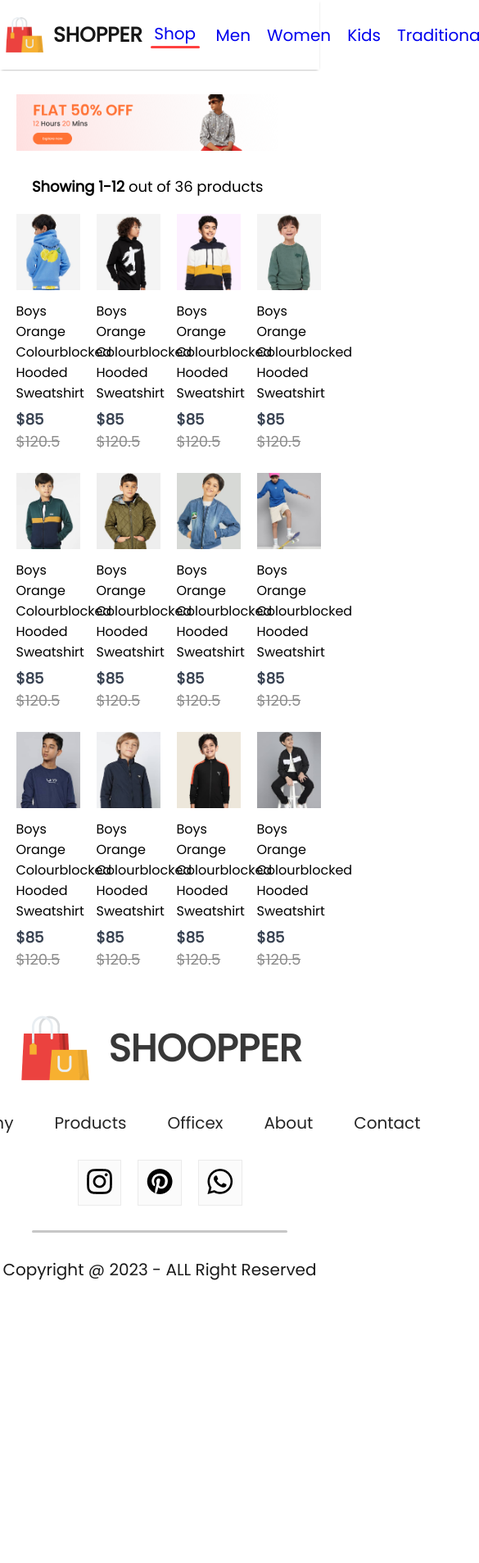
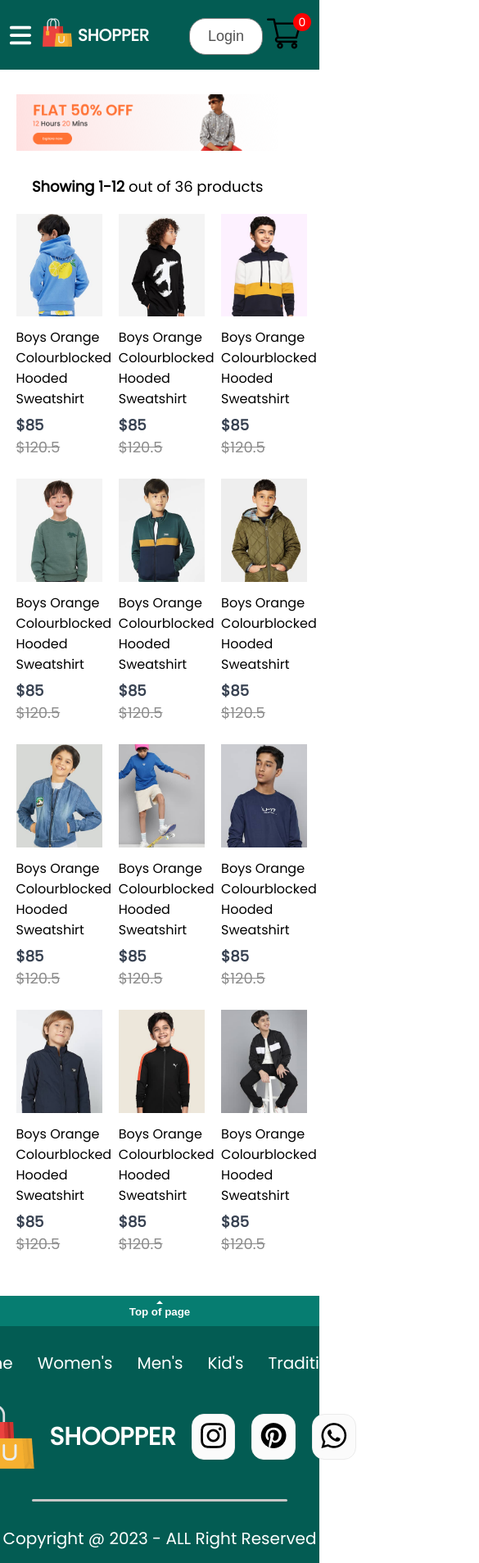
Before and after one commit to Demessie-12/ecommerce, a React (Create React App) app: page /Kids in a window 390 px wide. Shown: the top 1907 px of the page at 82% size, 585 px wide, since content can reach past the window. Before the commit the page ends 1579 px from the top, so only its background shows below. Built offline with nearby package versions, Linux system fonts and the light colour scheme.

Commit message:
upto 500px

```diff
--- a/package.json
+++ b/package.json
@@ -9,6 +9,7 @@
     "js-cookie": "^3.0.5",
     "react": "^18.2.0",
     "react-dom": "^18.2.0",
+    "react-icons": "^5.0.1",
     "react-router-dom": "^6.17.0",
     "react-scripts": "5.0.1",
     "web-vitals": "^2.1.4"
--- a/src/App.js
+++ b/src/App.js
@@ -1,57 +1,73 @@
-import './App.css';
-import Navbar from './Components/Navbar/Navbar';
-import { BrowserRouter, Routes, Route } from 'react-router-dom';
-import { Shop } from './Pages/Shop';
-import { ShopCatagory } from './Pages/ShopCatagory';
-import { Product } from './Pages/Product';
-import { Cart } from './Pages/Cart';
-import { LoginSignup } from './Pages/LoginSignup';
-import Footer from './Components/Footer/Footer';
-import men_banner from "./Components/Assets/banner_mens.png"
-import women_banner from "./Components/Assets/banner_women.png"
-import kid_banner from "./Components/Assets/banner_kids.png"
-import ethiopia_banner from "./Components/Assets/banner_ethiopia.jpg"
-import arab_banner from "./Components/Assets/banner_arab.jpg"
-import indian_banner from "./Components/Assets/banner_indian.jpg"
-import nigeria_banner from "./Components/Assets/banner_nigerian.jpg"
-import { ShopContext } from './Context/ShopContext';
-import { useContext } from 'react';
+import "./App.css";
+import Navbar from "./Components/Navbar/Navbar";
+import { BrowserRouter, Routes, Route } from "react-router-dom";
+import { Shop } from "./Pages/Shop";
+import { ShopCatagory } from "./Pages/ShopCatagory";
+import { Product } from "./Pages/Product";
+import { Cart } from "./Pages/Cart";
+import { LoginSignup } from "./Pages/LoginSignup";
+import Footer from "./Components/Footer/Footer";
+import men_banner from "./Components/Assets/banner_mens.png";
+import women_banner from "./Components/Assets/banner_women.png";
+import kid_banner from "./Components/Assets/banner_kids.png";
+import ethiopia_banner from "./Components/Assets/banner_ethiopia.jpg";
+import arab_banner from "./Components/Assets/banner_arab.jpg";
+import indian_banner from "./Components/Assets/banner_indian.jpg";
+import nigeria_banner from "./Components/Assets/banner_nigerian.jpg";
+import { ShopContext } from "./Context/ShopContext";
+import { useContext, useState } from "react";
 
 // import { ShopCatagory } from './Pages/ShopCatagory';
 
 function App() {
-  const {tradition} = useContext(ShopContext)
+  const { tradition } = useContext(ShopContext);
+  const [isopen, setIsOpen] = useState(false);
 
-  const tradition_banner = (nation)=> {
-    if(nation === "ethiopia") {
-      return ethiopia_banner
+  const tradition_banner = (nation) => {
+    if (nation === "ethiopia") {
+      return ethiopia_banner;
+    } else if (nation === "indian") {
+      return indian_banner;
+    } else if (nation === "arab") {
+      return arab_banner;
+    } else if (nation === "nigeria") {
+      return nigeria_banner;
     }
-    else if (nation === "indian") {
-      return indian_banner
-    }
-    else if (nation === "arab") {
-      return arab_banner
-    }
-    else if (nation === "nigeria") {
-      return nigeria_banner
-    }
-  }
+  };
 
   return (
     <div>
       <BrowserRouter>
-        <Navbar/>
+        <Navbar isopen={isopen} setIsOpen={setIsOpen} />
         <Routes>
-          <Route path='/' element={<Shop/>}/>
-          <Route path='/mens' element={<ShopCatagory banner={men_banner} category="men"/>}/>
-          <Route path='/womens' element={<ShopCatagory banner={women_banner} category="women"/>}/>
-          <Route path='/Kids' element={<ShopCatagory banner={kid_banner} category="kid"/>}/>
-          <Route path='/traditionals' element={<ShopCatagory banner={tradition_banner(tradition)} category={tradition} dropdown="yes"/>}/>
-          <Route path='/product' element={<Product/>}>
-            <Route path=':productId' element={<Product/>}/>
+          <Route path="/" element={<Shop />} />
+          <Route
+            path="/mens"
+            element={<ShopCatagory banner={men_banner} category="men" />}
+          />
+          <Route
+            path="/womens"
+            element={<ShopCatagory banner={women_banner} category="women" />}
+          />
+          <Route
+            path="/Kids"
+            element={<ShopCatagory banner={kid_banner} category="kid" />}
+          />
+          <Route
+            path="/traditionals"
+            element={
+              <ShopCatagory
+                banner={tradition_banner(tradition)}
+                category={tradition}
+                dropdown="yes"
+              />
+            }
+          />
+          <Route path="/product" element={<Product />}>
+            <Route path=":productId" element={<Product />} />
           </Route>
-          <Route path='/cart' element={<Cart/>}/>
-          <Route path='/login' element={<LoginSignup/>}/>
+          <Route path="/cart" element={<Cart />} />
+          <Route path="/login" element={<LoginSignup />} />
         </Routes>
         <Footer />
       </BrowserRouter>
--- a/src/Components/Footer/Footer.css
+++ b/src/Components/Footer/Footer.css
@@ -5,37 +5,67 @@
   align-items: center;
   gap: 30px;
   margin-top: 50px;
+  background-color: #035c53;
+  color: white;
 }
+.goto-top {
+  display: flex;
+  flex-direction: column;
+  width: 100%;
+  align-items: center;
+  justify-content: center;
+  background-color: #067d71;
+  /* cursor: pointer; */
+  color: white;
+}
+.goto-top button {
+  background-color: transparent;
+  border: none;
+  margin-top: -5px;
+  padding-bottom: 10px;
+  font-weight: 600;
+  color: white;
+  cursor: pointer;
+}
+/* .goto-top button:target {
+  transition: 1.6s;
+} */
 .footer-logo {
   display: flex;
   align-items: center;
-    gap: 20px;
+  gap: 15px;
 }
 .footer-logo p {
-    color: #383838;
-    font-size: 46px;
+  font-size: 30px;
   font-weight: 700;
 }
-.footer-links{
+.footer-links {
   display: flex;
   list-style: none;
-    gap: 50px;
-    color: #252525;
+  gap: 30px;
   font-size: 20px;
+  padding: 0;
 }
-.footer-links li{
+.footer-links li {
   cursor: pointer;
+}
+.footer-links li Link {
+  color: white;
 }
 .footer-social-icon {
   display: flex;
   gap: 20px;
+  height: 100%;
+  align-items: center;
 }
 .footer-icon-container {
+  height: 100%;
   padding: 10px;
   padding-bottom: 6px;
   background: #fbfbfb;
   border: 1px solid #ebebeb;
   cursor: pointer;
+  border-radius: 15px;
 }
 
 .footer-copyright {
@@ -44,7 +74,6 @@
   align-items: center;
   gap: 30px;
   width: 100%;
-    color: #1a1a1a;
   font-size: 20px;
   margin-bottom: 15px;
 }
--- a/src/Components/Footer/Footer.js
+++ b/src/Components/Footer/Footer.js
@@ -1,26 +1,76 @@
-import React from 'react'
-import "./Footer.css"
-import footer_logo from "../Assets/logo_big.png"
-import instagram_icon from "../Assets/instagram_icon.png"
-import pinterest_icon from "../Assets/pintester_icon.png"
-import whatsapp_icon from "../Assets/whatsapp_icon.png"
-
+import React, { useContext } from "react";
+import "./Footer.css";
+import footer_logo from "../Assets/logo_big.png";
+import instagram_icon from "../Assets/instagram_icon.png";
+import pinterest_icon from "../Assets/pintester_icon.png";
+import whatsapp_icon from "../Assets/whatsapp_icon.png";
+import { IoMdArrowDropup } from "react-icons/io";
+import { Link } from "react-router-dom";
+import { ShopContext } from "../../Context/ShopContext";
 
 const Footer = () => {
+  const { SetMenufunction } = useContext(ShopContext);
   return (
-    <div className='footer'>
+    <div className="footer">
+      <div className="goto-top">
+        <IoMdArrowDropup />
+        <button onClick={() => window.scrollTo(0, 0)}>Top of page</button>
+      </div>
+      <ul className="footer-links">
+        <li
+          onClick={() => {
+            SetMenufunction("shop");
+          }}
+        >
+          <Link style={{ textDecoration: "none", color: "white" }} to="/">
+            Home
+          </Link>
+        </li>
+        <li
+          onClick={() => {
+            SetMenufunction("womens");
+          }}
+        >
+          <Link style={{ textDecoration: "none", color: "white" }} to="/womens">
+            Women's
+          </Link>
+        </li>
+        <li
+          onClick={() => {
+            SetMenufunction("mens");
+          }}
+        >
+          <Link style={{ textDecoration: "none", color: "white" }} to="/mens">
+            Men's
+          </Link>
+        </li>
+        <li
+          onClick={() => {
+            SetMenufunction("kids");
+          }}
+        >
+          <Link style={{ textDecoration: "none", color: "white" }} to="/kids">
+            Kid's
+          </Link>
+        </li>
+        <li
+          onClick={() => {
+            SetMenufunction("traditionals");
+          }}
+        >
+          <Link
+            style={{ textDecoration: "none", color: "white" }}
+            to="/traditionals"
+          >
+            Traditional
+          </Link>
+        </li>
+      </ul>
+      <div className="footer-social-icon">
         <div className="footer-logo">
           <img src={footer_logo} alt="" />
           <p>SHOOPPER</p>
         </div>
-        <ul className="footer-links">
-            <li>Company</li>
-            <li>Products</li>
-            <li>Officex</li>
-            <li>About</li>
-            <li>Contact</li>
-        </ul>
-        <div className="footer-social-icon">
         <div className="footer-icon-container">
           <img src={instagram_icon} alt="" />
         </div>
@@ -36,7 +86,7 @@ const Footer = () => {
         <p>Copyright @ 2023 - ALL Right Reserved</p>
       </div>
     </div>
-  )
-}
+  );
+};
 
-export default Footer
+export default Footer;
--- a/src/Components/Item/Item.css
+++ b/src/Components/Item/Item.css
@@ -45,6 +45,10 @@
   height: 30px;
   margin: 10px 15px 0;
   cursor: pointer;
+
+  @media screen and (max-width: 768px) {
+    margin: 10px 0;
+  }
 }
 .item:hover {
   transform: scale(1.05);
--- a/src/Components/Navbar/Navbar.css
+++ b/src/Components/Navbar/Navbar.css
@@ -4,27 +4,54 @@
   padding: 16px;
   box-shadow: 0 1px 3px -2px black;
   height: 65px;
+  background-color: #035c53;
 
   @media screen and (max-width: 1100px) {
     padding: 10px 5px;
   }
+  @media screen and (max-width: 768px) {
+    padding: 10px 0;
+    justify-content: start;
+    box-shadow: none;
+  }
 }
+
+.Nav-icon {
+  display: none;
+  @media screen and (max-width: 768px) {
+    display: flex;
+    font-size: 30px;
+    justify-content: center;
+    align-items: center;
+    color: white;
+    padding-left: 10px;
+  }
+}
+
 .nav-logo {
   display: flex;
   align-items: center;
   gap: 10px;
 
-  @media screen and (max-width: 1100px) {
-    /* width: 50px; */
+  @media screen and (max-width: 768px) {
+    gap: 5px;
   }
 }
+
 .nav-logo img {
   @media screen and (max-width: 1100px) {
     width: 50px;
+    align-items: center;
+    margin-left: 15px;
+    padding-bottom: 5px;
+  }
+  @media screen and (max-width: 768px) {
+    width: 40px;
+    margin-left: 10px;
   }
 }
 .nav-logo p {
-  color: #171717;
+  color: white;
   font-size: 38px;
   font-weight: 600;
 
@@ -32,13 +59,16 @@
     font-size: 25px;
     margin-right: 10px;
   }
+  @media screen and (max-width: 768px) {
+    font-size: 20px;
+  }
 }
 .nav-menu {
   display: flex;
   align-items: center;
   list-style: none;
   gap: 50px;
-  color: #626262;
+  color: white;
   font-size: 20px;
   font-weight: 500px;
 
@@ -46,19 +76,27 @@
     gap: 20px;
     padding: 0;
   }
+
+  @media screen and (max-width: 768px) {
+    display: none;
+  }
 }
 .nav-menu li {
   display: flex;
   flex-direction: column;
   align-items: center;
   justify-content: center;
-  color: #626262;
+  color: white;
   gap: 3px;
   cursor: pointer;
 
   @media screen and (max-width: 1100px) {
     gap: 0px;
   }
+}
+
+.nav-menu li a {
+  color: white;
 }
 .nav-menu hr {
   border: none;
@@ -78,6 +116,12 @@
 
   @media screen and (max-width: 1100px) {
     gap: 5px;
+  }
+  @media screen and (max-width: 768px) {
+    gap: 5px;
+    position: absolute;
+    right: 10px;
+    top: 20px;
   }
 }
 .nav-login-cart button {
--- a/src/Components/Navbar/Navbar.jsx
+++ b/src/Components/Navbar/Navbar.jsx
@@ -1,46 +1,123 @@
 import React, { useContext, useState } from "react";
-import "./Navbar.css"
+import "./Navbar.css";
 
-import logo from "../Assets/logo.png"
-import cart_icon  from "../Assets/cart_icon.png"
+import logo from "../Assets/logo.png";
+import cart_icon from "../Assets/cart_icon.png";
 import { Link } from "react-router-dom";
 import { ShopContext } from "../../Context/ShopContext";
 import GetCookie from "../../hooks/GetCookie";
 import Dropdown from "../Dropdown/Dropdown";
+import { FaBars } from "react-icons/fa6";
 
+// import { BsXLg } from "react-icons/bs";
 
-const Navbar = () => {
+const Navbar = ({ isopen, setIsOpen }) => {
+  const { getTotalCartItems, SetMenufunction, menu } = useContext(ShopContext);
+  const [openprofile, setopenprofile] = useState(false);
+  const changeopenProfile = () => setopenprofile((prev) => !prev);
 
-    const {getTotalCartItems,  SetMenufunction, menu} = useContext(ShopContext)
-    const [openprofile, setopenprofile] = useState(false);
-    const changeopenProfile = ()=> setopenprofile((prev) => !prev)
-
-    return(
+  return (
     <>
       <div className="navbar">
-            <div className="nav-logo" onClick={()=> {SetMenufunction("shop")}}>
-            <Link style={{textDecoration: "none"}} to='/' className="nav-logo"><img src={logo} alt="" /> <p>SHOPPER</p></Link>
-
+        <div className="Nav-icon">
+          <FaBars
+            onClick={() => {
+              setIsOpen(!isopen);
+            }}
+          />
+        </div>
+        <div
+          className="nav-logo"
+          onClick={() => {
+            SetMenufunction("shop");
+          }}
+        >
+          <Link style={{ textDecoration: "none" }} to="/" className="nav-logo">
+            <img src={logo} alt="" /> <p>SHOPPER</p>
+          </Link>
         </div>
         <ul className="nav-menu">
-                <li onClick={()=> {SetMenufunction("shop")}}><Link style={{textDecoration: "none"}} to='/'>Shop</Link> {menu === "shop" && <hr /> }</li>
-                <li onClick={()=> {SetMenufunction("mens")}}><Link style={{textDecoration: "none"}} to='/mens'>Men</Link> {menu === "mens" && <hr /> }</li>
-                <li onClick={()=> {SetMenufunction("womens")}}><Link style={{textDecoration: "none"}} to='/womens'>Women</Link> {menu === "womens" && <hr /> }</li>
-                <li onClick={()=> {SetMenufunction("kids")}}><Link style={{textDecoration: "none"}} to='/kids'>Kids</Link> {menu === "kids" && <hr /> }</li>
-                <li onClick={()=> {SetMenufunction("traditionals")}}><Link style={{textDecoration: "none"}} to='/traditionals'>Traditional</Link> {menu === "traditionals" && <hr /> }</li>
+          <li
+            onClick={() => {
+              SetMenufunction("shop");
+            }}
+          >
+            <Link style={{ textDecoration: "none" }} to="/">
+              Shop
+            </Link>{" "}
+            {menu === "shop" && <hr />}
+          </li>
+          <li
+            onClick={() => {
+              SetMenufunction("mens");
+            }}
+          >
+            <Link style={{ textDecoration: "none" }} to="/mens">
+              Men
+            </Link>{" "}
+            {menu === "mens" && <hr />}
+          </li>
+          <li
+            onClick={() => {
+              SetMenufunction("womens");
+            }}
+          >
+            <Link style={{ textDecoration: "none" }} to="/womens">
+              Women
+            </Link>{" "}
+            {menu === "womens" && <hr />}
+          </li>
+          <li
+            onClick={() => {
+              SetMenufunction("kids");
+            }}
+          >
+            <Link style={{ textDecoration: "none" }} to="/kids">
+              Kids
+            </Link>{" "}
+            {menu === "kids" && <hr />}
+          </li>
+          <li
+            onClick={() => {
+              SetMenufunction("traditionals");
+            }}
+          >
+            <Link style={{ textDecoration: "none" }} to="/traditionals">
+              Traditional
+            </Link>{" "}
+            {menu === "traditionals" && <hr />}
+          </li>
         </ul>
         <div className="nav-login-cart">
-                {GetCookie("user") ? <><button onClick={changeopenProfile}>{GetCookie("user")}
-                </button>  {openprofile && <Dropdown onClick={changeopenProfile}/>}</>
-            : <Link to='/login' onClick={()=> {SetMenufunction("")}}><button>Login
-                </button></Link>}
+          {GetCookie("user") ? (
+            <>
+              <button onClick={changeopenProfile}>{GetCookie("user")}</button>{" "}
+              {openprofile && <Dropdown onClick={changeopenProfile} />}
+            </>
+          ) : (
+            <Link
+              to="/login"
+              onClick={() => {
+                SetMenufunction("");
+              }}
+            >
+              <button>Login</button>
+            </Link>
+          )}
 
-            <Link to='/cart' onClick={()=> {SetMenufunction("")}}><img src={cart_icon} alt="" /></Link>
+          <Link
+            to="/cart"
+            onClick={() => {
+              SetMenufunction("");
+            }}
+          >
+            <img src={cart_icon} alt="" />
+          </Link>
           <div className="nav-cart-count">{getTotalCartItems()}</div>
         </div>
       </div>
     </>
-    )
-}
+  );
+};
 
-export default Navbar
+export default Navbar;
--- a/src/Components/NewsLetter/NewsLetter.css
+++ b/src/Components/NewsLetter/NewsLetter.css
@@ -40,7 +40,7 @@
   align-items: center;
   justify-content: space-between;
   background: white;
-  width: 730px;
+  /* width: 730px; */
   height: 70px;
   border-radius: 80px;
   border: 1px solid #e3e3e3;
@@ -52,8 +52,8 @@
 }
 
 .newsletter input {
-  width: 500px;
-  margin-left: 30px;
+  /* width: 500px; */
+  /* margin-left: 30px; */
   border: none;
   outline: none;
   color: #616161;
--- a/src/Components/Popular/Popular.css
+++ b/src/Components/Popular/Popular.css
@@ -29,4 +29,8 @@
   margin-top: 50px;
   display: flex;
   gap: 30px;
+
+  @media screen and (max-width: 1100px) {
+    gap: 20px;
+  }
 }
--- a/src/Pages/CSS/ShopCatagory.css
+++ b/src/Pages/CSS/ShopCatagory.css
@@ -36,6 +36,22 @@
   @media screen and (max-width: 1100px) {
     margin-left: 5vw;
   }
+
+  @media screen and (max-width: 768px) {
+    grid-template-columns: repeat(3, 1fr);
+  }
+}
+.shopcategory-products .item {
+  @media screen and (max-width: 768px) {
+    width: 27vw;
+  }
+  /* height: 450; */
+}
+
+.shopcategory-products .item img {
+  @media screen and (max-width: 768px) {
+    width: 27vw;
+  }
 }
 .shopcategory-loadmore {
   display: flex;
```
Also changed, not shown: src/Components/Hero/Hero.css (+24 -2 lines), src/Components/Offers/Offers.css (+18 -1 lines), 1 other file (tests, documents, lock files or other folders). Lines whose indentation alone changed are shown as unchanged.
